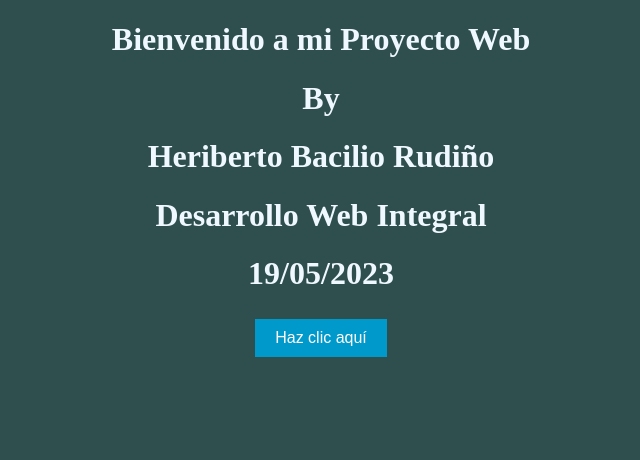
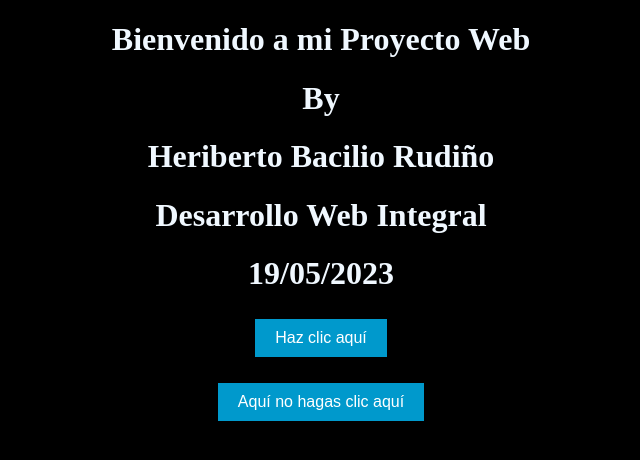
Before and after one commit to he20ri02/Practica_Git, a plain HTML site: page index.html in a window 1280 px wide. Shown: the whole page, without its empty margins (319-959 px from the left). Drawn offline with Linux system fonts and the light colour scheme.

Commit message:
Este es el segundo cambio

```diff
--- a/index.html
+++ b/index.html
@@ -15,6 +15,9 @@
   <h1>
     <button id="myButton">Haz clic aquí</button>
   </h1>
+  <h1>
+    <button id="myButton">Aquí no hagas clic aquí</button>
+  </h1>
 
   <script src="script.js"></script>
 </body>
--- a/styles.css
+++ b/styles.css
@@ -16,7 +16,7 @@ h1 {
   }
 
   body {
-    background-color: darkslategrey;
+    background-color: black;
   }
 
 
```
